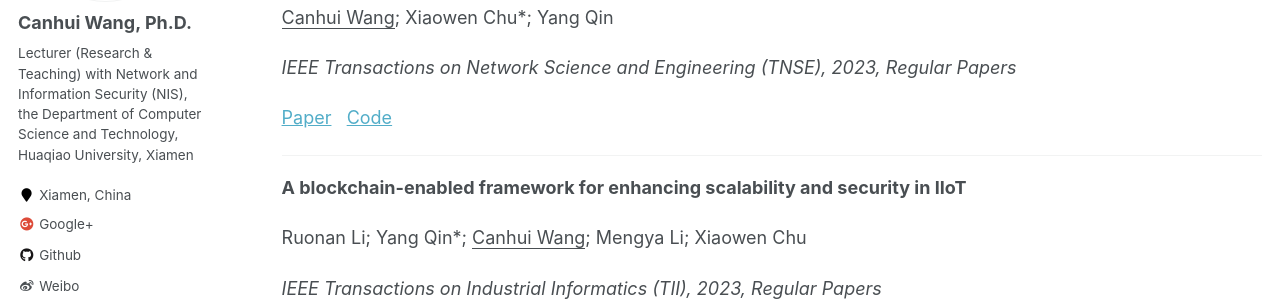
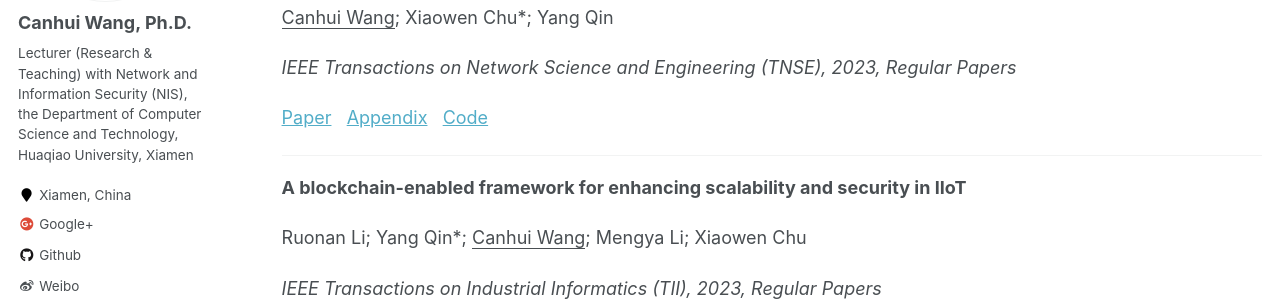
Before and after one commit to Canhui/canhui.github.io, a Jekyll site: the page built from _pages/publications.md, in a window 1280 px wide and 900 px high. Shown: the part 332-633 px from the top of the window. Built offline with Jekyll 4.4.1, drawn with Linux system fonts in a browser that asks for light colours.

Commit message:
Update publications.md

```diff
--- a/_pages/publications.md
+++ b/_pages/publications.md
@@ -32,7 +32,7 @@ author_profile: true
 
 *IEEE Transactions on Network Science and Engineering (TNSE), 2023, Regular Papers*
 
-[Paper](https://ieeexplore.ieee.org/abstract/document/9907879) &nbsp; [Code](https://github.com/Canhui/AppendixBTC)
+[Paper](https://ieeexplore.ieee.org/abstract/document/9907879) &nbsp; [Appendix](https://github.com/Canhui/AppendixBTC/blob/main/Appendix.pdf) &nbsp; [Code](https://github.com/Canhui/AppendixBTC)
 
 
 
```
